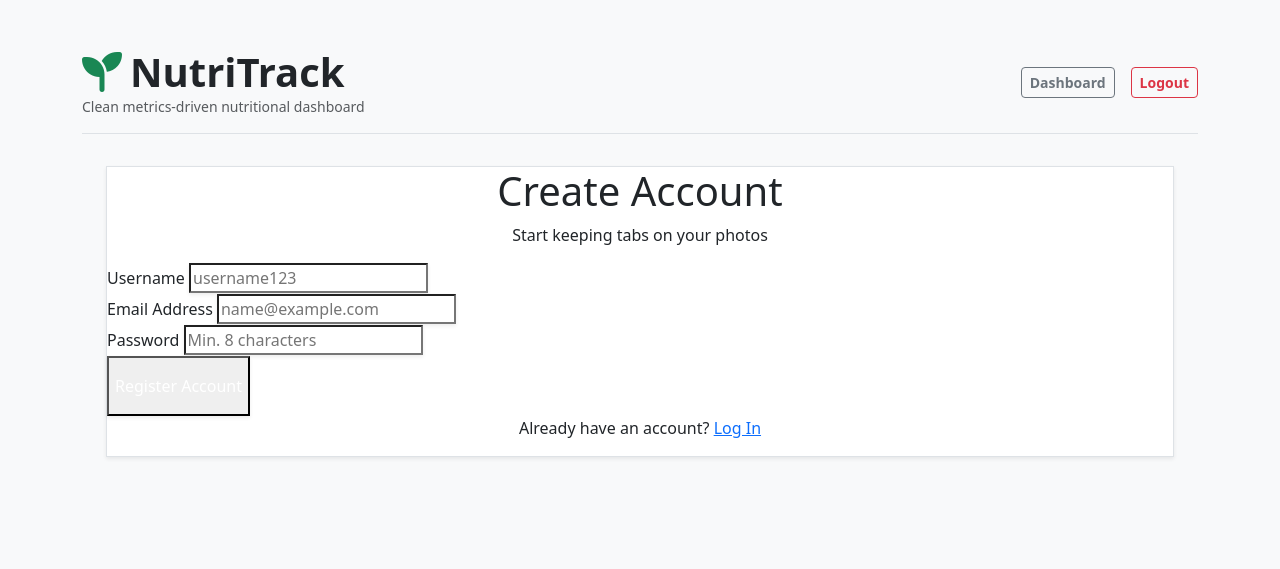
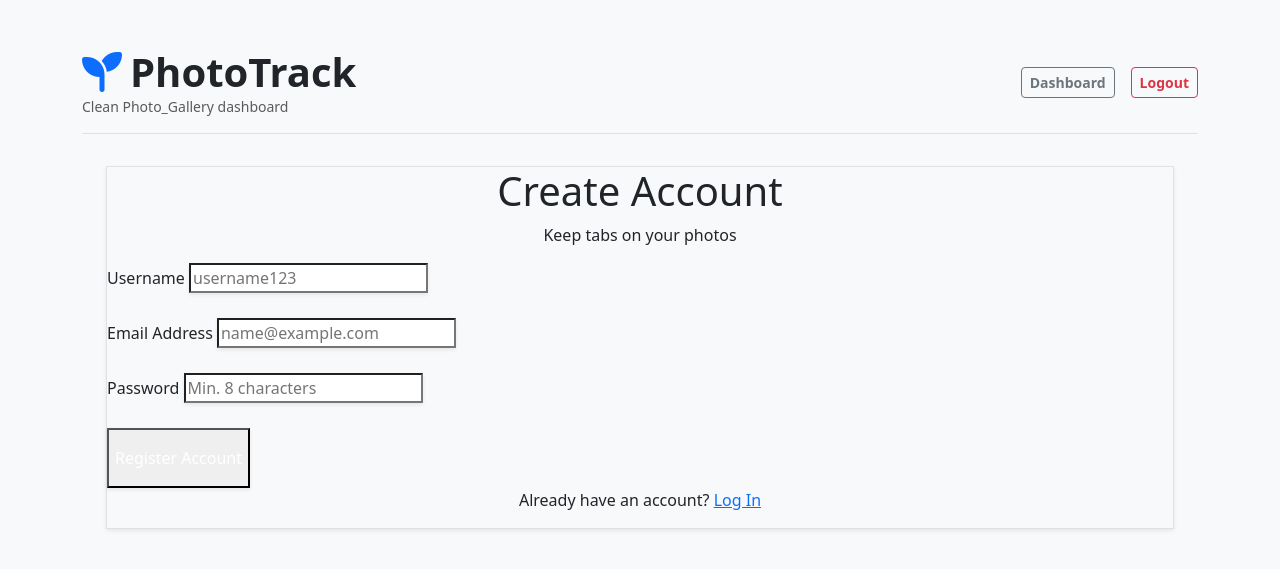
Before and after one commit to derick871/Photo_Gallery, a Django app: page / in a window 1280 px wide. Shown: the top 569 px of the page. Run offline with Django 5.2, Linux system fonts and the light colour scheme.

Commit message:
update templates folder,urls and views file

```diff
--- a/Photo_Gallery/My_Gallery/templates/base.html
+++ b/Photo_Gallery/My_Gallery/templates/base.html
@@ -3,7 +3,7 @@
 <head>
     <meta charset="UTF-8">
     <meta name="viewport" content="width=device-width, initial-scale=1.0">
-    <title>{% block title %}NutriTrack{% endblock %}</title>
+    <title>{% block title %}PhotoTrack{% endblock %}</title>
     <link href="https://cdn.jsdelivr.net/npm/bootstrap@5.3.0/dist/css/bootstrap.min.css" rel="stylesheet">
     <link rel="stylesheet" href="https://cdnjs.cloudflare.com/ajax/libs/font-awesome/6.4.0/css/all.min.css">
 </head>
@@ -12,8 +12,8 @@
     <div class="container pt-5 pb-2">
         <header class="mb-4 d-flex justify-content-between align-items-center border-bottom pb-3">
             <div>
-                <h1 class="fw-bold text-dark m-0"><i class="fa-solid fa-seedling text-success me-2"></i>NutriTrack</h1>
-                <p class="text-muted m-0 small">Clean metrics-driven nutritional dashboard</p>
+                <h1 class="fw-bold text-dark m-0"><i class="fa-solid fa-seedling text-primary me-2"></i>PhotoTrack</h1>
+                <p class="text-muted m-0 small">Clean Photo_Gallery dashboard</p>
             </div>
             <nav class="d-flex gap-3">
                 <a href="#" class="btn btn-sm btn-outline-secondary fw-semibold">Dashboard</a>
--- a/Photo_Gallery/My_Gallery/templates/edit_profile.html
+++ b/Photo_Gallery/My_Gallery/templates/edit_profile.html
@@ -1,9 +1,9 @@
 {% extends "base.html" %}
 {% block content %}
-<main class="max-w-2xl mx-auto px-4 py-10">
+<main class="max-w-2xl bg-slate-900 text-amber-700 mx-auto px-4 py-10">
     <div class="mb-8">
-        <h1 class="text-3xl font-extrabold text-gray-900">Edit Photos</h1>
-        <p class="text-sm text-gray-500 mt-1">Update images and manage your gallery .</p>
+        <h1 class="text-3xl font-extrabold text-white">Edit Photos</h1>
+        <p class="text-sm text-amber-500 mt-1">Update images and manage your gallery .</p>
     </div>
 
     <div class="bg-white rounded-2xl shadow-sm border border-gray-100 p-6 sm:p-8">
--- a/Photo_Gallery/My_Gallery/templates/login.html
+++ b/Photo_Gallery/My_Gallery/templates/login.html
@@ -27,10 +27,11 @@
 
             <button type="submit" class="w-full py-3 bg-indigo-600 hover:bg-indigo-700 text-white font-semibold rounded-lg shadow-sm transition focus:outline-none focus:ring-2 focus:ring-indigo-500 text-sm">
                 Sign In
+                <a href="{% url 'photo_details' %}" class="font-semibold text-indigo-600 hover:text-indigo-500">Rewiew your photos</a>
+
             </button>
         </form>
 
-        <!-- Link to Register -->
         <p class="text-center mt-6 text-sm text-gray-500">
             New here?
             <a href="{% url 'register' %}" class="font-semibold text-indigo-600 hover:text-indigo-500">Create an account</a>
--- a/Photo_Gallery/My_Gallery/templates/photo_details.html
+++ b/Photo_Gallery/My_Gallery/templates/photo_details.html
@@ -1,6 +1,6 @@
 {% extends 'base.html' %}
 {% block content %}
-<main class="max-w-4xl mx-auto px-4 py-10">
+<main class="max-w-4xl bg-slate-900 text-amber-700 mx-auto px-4 py-10">
     <div class="bg-white rounded-2xl shadow-sm border border-gray-100 overflow-hidden">
 
         <div class="bg-gray-50 flex items-center justify-center p-4 sm:p-8 border-b border-gray-100">
@@ -10,7 +10,7 @@
         <div class="p-6 sm:p-10">
             <div class="flex flex-col sm:flex-row sm:items-center justify-between gap-4 mb-6">
                 <div>
-                    <h1 class="text-3xl font-extrabold text-gray-900 tracking-tight">{{ photo.title }}</h1>
+                    <h1 class="text-3xl font-extrabold text-white tracking-tight">{{ photo.title }}</h1>
                     <p class="text-sm text-gray-500 mt-1">
                         Uploaded by <span class="font-semibold text-gray-700">@{{ photo.uploaded_by.username }}</span> on {{ photo.uploaded_at|date:"F j, Y" }}
                     </p>
--- a/Photo_Gallery/My_Gallery/templates/register.html
+++ b/Photo_Gallery/My_Gallery/templates/register.html
@@ -2,40 +2,39 @@
 {% block title %}Create Account - Photo Gallery{% endblock %}
 
 {% block content %}
-<main class="min-h-[80vh] flex items-center justify-center px-4 py-12">
-    <div class="bg-white p-8 rounded-2xl shadow-sm border border-gray-100 w-full max-w-md">
+<main class="min-h-[80vh] bg-slate-900 text-amber-700 flex items-center justify-center px-4 py-12">
+    <div class="bg-slate-500 p-8 rounded-2xl shadow-sm border border-gray-200 w-full max-w-md">
 
-        <!-- Header -->
         <div class="text-center mb-8">
-            <h1 class="text-2xl font-black tracking-tight text-gray-900">Create Account</h1>
-            <p class="text-sm text-gray-500 mt-1">Start keeping tabs on your photos</p>
+            <h1 class="text-2xl font-black tracking-tight text-slate-700">Create Account</h1>
+            <p class="text-sm text-gray-500 mt-1">Keep tabs on your photos</p>
         </div>
 
         <!-- Registration Form -->
-        <form method="POST" class="space-y-5">
+        <form method="POST" class="space-y-5 m-10">
             {% csrf_token %}
 
             <div>
-                <label class="block text-xs font-bold uppercase tracking-wider text-gray-500 mb-1">Username</label>
+                <label class="block text-xs font-bold uppercase tracking-wider text-slate-700 mb-1">Username</label>
                 <input type="text" name="username" class="block w-full rounded-lg border-gray-300 shadow-sm focus:border-indigo-500 focus:ring-indigo-500 text-sm py-2.5" placeholder="username123" required>
-            </div>
+            </div> <br>
 
             <div>
-                <label class="block text-xs font-bold uppercase tracking-wider text-gray-500 mb-1">Email Address</label>
+                <label class="block text-xs font-bold uppercase tracking-wider text-slate-700 mb-1">Email Address</label>
                 <input type="email" name="email" class="block w-full rounded-lg border-gray-300 shadow-sm focus:border-indigo-500 focus:ring-indigo-500 text-sm py-2.5" placeholder="name@example.com" required>
-            </div>
+            </div> <br>
 
             <div>
-                <label class="block text-xs font-bold uppercase tracking-wider text-gray-500 mb-1">Password</label>
+                <label class="block text-xs font-bold uppercase tracking-wider text-slate-700 mb-1">Password</label>
                 <input type="password" name="password" class="block w-full rounded-lg border-gray-300 shadow-sm focus:border-indigo-500 focus:ring-indigo-500 text-sm py-2.5" placeholder="Min. 8 characters" required>
-            </div>
+            </div> <br>
 
-            <button type="submit" class="w-full py-3 bg-green-600 hover:bg-green-700 text-white font-semibold rounded-lg shadow-sm transition focus:outline-none focus:ring-2 focus:ring-green-500 text-sm">
+            <button type="submit" class="w-full py-3 bg-slate-950 hover:bg-amber-700 text-white font-semibold rounded-lg shadow-sm transition focus:outline-none focus:ring-2 focus:ring-green-500 text-sm">
                 Register Account
             </button>
         </form>
 
-        <p class="text-center mt-6 text-sm text-gray-500">
+        <p class="text-center mt-6 text-sm text-slate-700">
             Already have an account?
             <a href="{% url 'login' %}" class="font-semibold text-indigo-600 hover:text-indigo-500">Log In</a>
         </p>
--- a/Photo_Gallery/My_Gallery/urls.py
+++ b/Photo_Gallery/My_Gallery/urls.py
@@ -7,7 +7,7 @@
     path('login/', views.login, name='login'),
     path('logout/', views.logout_view, name='logout'),
     path('photo/upload/', views.upload_photo, name='upload_photo'),
-    path('photo/<int:photo_id>/', views.photo_detail, name='photo_detail'),
+    path('photo/<int:photo_id>/', views.photo_details, name='photo_detail'),
     path('photo/<int:photo_id>/edit/', views.edit_photo, name='edit_photo'),
     path('photo/<int:photo_id>/delete/', views.delete_photo, name='delete_photo'),
     path('photo/<int:photo_id>/like/', views.like_photo, name='like_photo'),
--- a/Photo_Gallery/My_Gallery/views.py
+++ b/Photo_Gallery/My_Gallery/views.py
@@ -98,7 +98,7 @@
     return render(request, 'upload_photo.html')
 
 
-def photo_detail(request, photo_id):
+def photo_details(request, photo_id):
     """Displays a single photo with its details."""
     if Photo:
         photo = get_object_or_404(Photo, id=photo_id)
```
